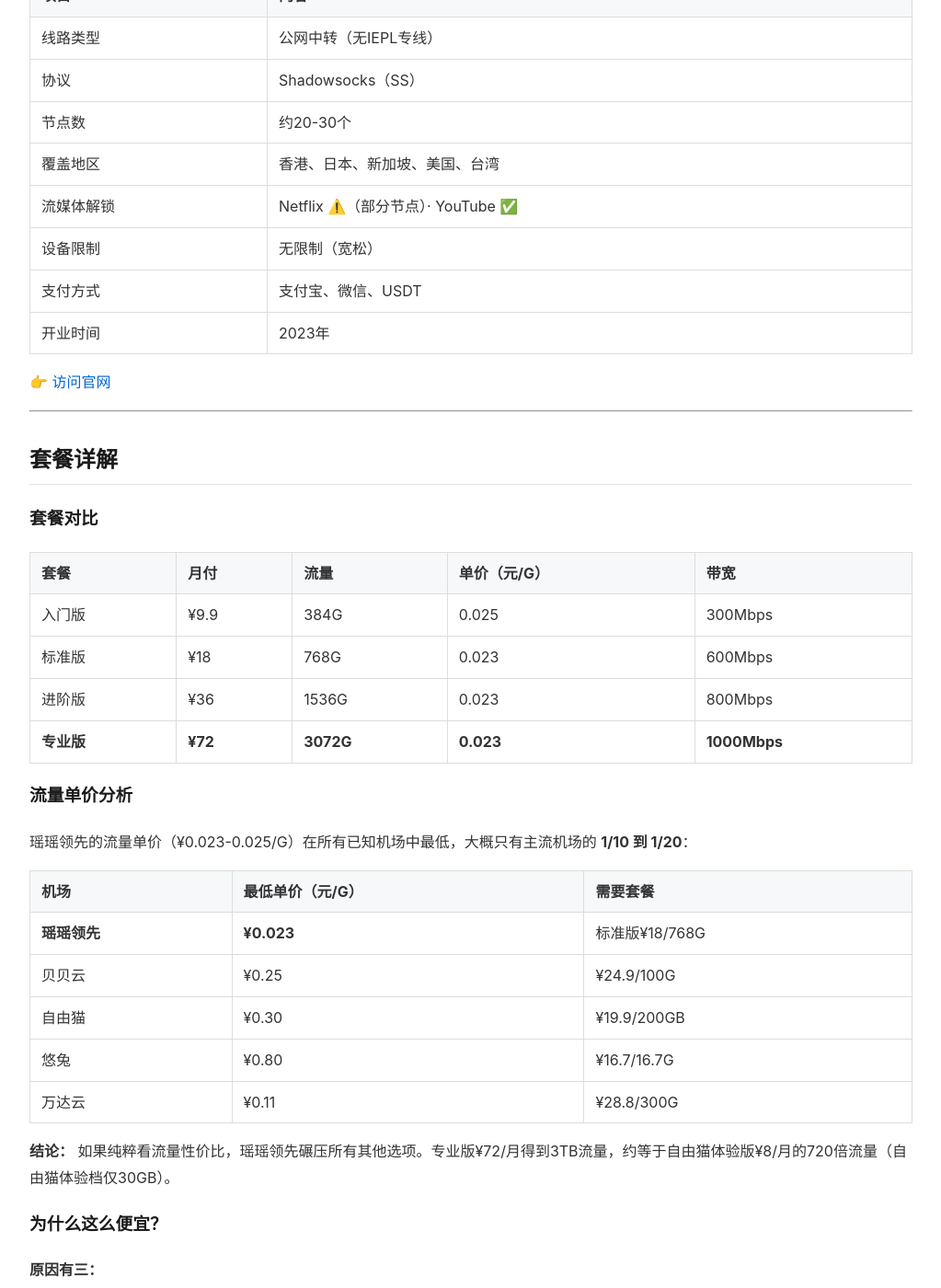
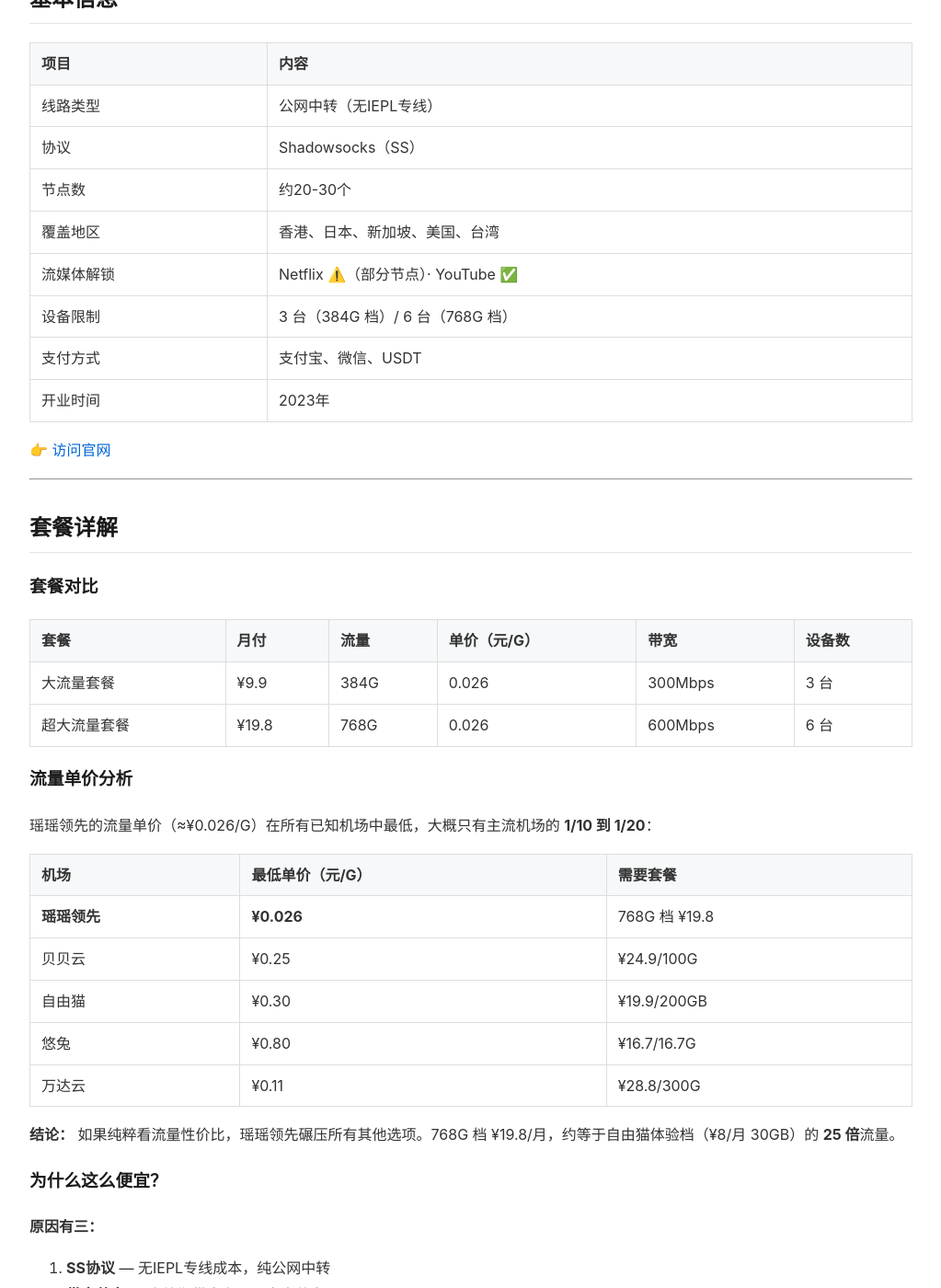
Before and after one commit to yezuofan/free-internet-guide, a Jekyll site: the page built from airport-reviews/yaoyaolingxian.md, in a window 1280 px wide and 1400 px high, scrolled down 318 px. Shown: the whole window at 92% size, without its empty margins (128-1151 px from the left). Built offline with Jekyll 4.4.1, drawn with Linux system fonts in a browser that asks for light colours; some of the changed text lies outside the part shown.

Commit message:
Fix Yaoyao Lingxian review: sync plans to 2 tiers and device limits

```diff
--- a/airport-reviews/yaoyaolingxian.md
+++ b/airport-reviews/yaoyaolingxian.md
@@ -3,11 +3,13 @@ title: 瑶瑶领先
 description: 瑶瑶领先机场评测 — SS协议大流量，¥9.9/384G起，量大便宜
 url: https://yyssr.org/auth/register?code=d326dda059
 tags: [机场, 便宜, 大流量, SS, 性价比]
-update_date: "2026-06-11"
+update_date: "2026-09-19"
 ---
 
 # 瑶瑶领先（YaoYao LingXian）深度评测
 
+> 📅 **2026-09-19 更新：套餐已简化为 2 档**（¥9.9/384G、¥19.8/768G），设备上限 3 台 / 6 台；支持包月/包季/包年（包季、包年一次性给满总流量）。以下价格已按官网后台核对。
+>
 > **一句话：¥9.9/384G，这个流量单价在全部机场中最低。如果你需要的是"用完即弃的大流量"，瑶瑶领先是性价比之王。但如果你追求稳定性，它不适合当主力。**
 
 ## 基本信息
@@ -19,7 +21,7 @@ update_date: "2026-06-11"
 | 节点数 | 约20-30个 |
 | 覆盖地区 | 香港、日本、新加坡、美国、台湾 |
 | 流媒体解锁 | Netflix ⚠️（部分节点）· YouTube ✅ |
-| 设备限制 | 无限制（宽松） |
+| 设备限制 | 3 台（384G 档）/ 6 台（768G 档） |
 | 支付方式 | 支付宝、微信、USDT |
 | 开业时间 | 2023年 |
 
@@ -31,26 +33,24 @@ update_date: "2026-06-11"
 
 ### 套餐对比
 
-| 套餐 | 月付 | 流量 | 单价（元/G） | 带宽 |
-|:----|:----|:----|:-----------|:----|
-| 入门版 | ¥9.9 | 384G | 0.025 | 300Mbps |
-| 标准版 | ¥18 | 768G | 0.023 | 600Mbps |
-| 进阶版 | ¥36 | 1536G | 0.023 | 800Mbps |
-| **专业版** | **¥72** | **3072G** | **0.023** | **1000Mbps** |
+| 套餐 | 月付 | 流量 | 单价（元/G） | 带宽 | 设备数 |
+|:----|:----|:----|:-----------|:----|:------|
+| 大流量套餐 | ¥9.9 | 384G | 0.026 | 300Mbps | 3 台 |
+| 超大流量套餐 | ¥19.8 | 768G | 0.026 | 600Mbps | 6 台 |
 
 ### 流量单价分析
 
-瑶瑶领先的流量单价（¥0.023-0.025/G）在所有已知机场中最低，大概只有主流机场的 **1/10 到 1/20**：
+瑶瑶领先的流量单价（≈¥0.026/G）在所有已知机场中最低，大概只有主流机场的 **1/10 到 1/20**：
 
 | 机场 | 最低单价（元/G） | 需要套餐 |
 |:----|:--------------|:--------|
-| **瑶瑶领先** | **¥0.023** | 标准版¥18/768G |
+| **瑶瑶领先** | **¥0.026** | 768G 档 ¥19.8 |
 | 贝贝云 | ¥0.25 | ¥24.9/100G |
 | 自由猫 | ¥0.30 | ¥19.9/200GB |
 | 悠兔 | ¥0.80 | ¥16.7/16.7G |
 | 万达云 | ¥0.11 | ¥28.8/300G |
 
-**结论：** 如果纯粹看流量性价比，瑶瑶领先碾压所有其他选项。专业版¥72/月得到3TB流量，约等于自由猫体验版¥8/月的720倍流量（自由猫体验档仅30GB）。
+**结论：** 如果纯粹看流量性价比，瑶瑶领先碾压所有其他选项。768G 档 ¥19.8/月，约等于自由猫体验档（¥8/月 30GB）的 **25 倍**流量。
 
 ### 为什么这么便宜？
 
@@ -102,7 +102,7 @@ update_date: "2026-06-11"
 
 | 场景 | 理由 |
 |:----|:-----|
-| **大文件下载** | PT/BT/大文件拉取，3TB套餐任你下 |
+| **大文件下载** | PT/BT/大文件拉取，768G 档流量大 |
 | **备用线路** | 主力机场出问题时临时顶替 |
 | **轻量翻阅** | 浏览网页、看新闻、社交媒体足够 |
 | **预算极度有限** | ¥9.9/384G，月付无压力 |
@@ -125,11 +125,11 @@ update_date: "2026-06-11"
 | 对比维度 | 瑶瑶领先 | 贝贝云 | 光年梯 |
 |:--------|:--------|:------|:-------|
 | 月费门槛 | ¥9.9/384G | ¥24.9/100G | ¥18/420G |
-| 流量单价 | ¥0.025/G | ¥0.25/G | ¥0.043/G |
+| 流量单价 | ¥0.026/G | ¥0.25/G | ¥0.043/G |
 | 协议 | SS | VMess | VMess+SS |
 | 线路 | 公网中转 | 中转 | 中转 |
 | 4K能力 | ❌不行 | ✅可以 | ✅可以 |
-| 设备限制 | 不限 | 3-8台 | 不限 |
+| 设备限制 | 3 / 6 台 | 3-8台 | 不限 |
 
 **结论：** 瑶瑶领先是**流量最大、价格最低**的选择，但速度也是三者中最慢的。贝贝云和光年梯贵一点但体验好很多。
 
@@ -141,10 +141,10 @@ update_date: "2026-06-11"
 |:-------|:--------|
 | 流量单价全网最低 | 速度一般，高峰期降速明显 |
 | ¥9.9超低入门门槛 | SS协议隐蔽性差 |
-| 专业版3TB超大流量 | 无专线，纯公网中转 |
+| 768G 档大流量（¥19.8） | 无专线，纯公网中转 |
 | 客户端兼容性强 | 节点数量有限（20-30个） |
-| 月付灵活 | 无年付优惠 |
-| 设备无限制 | 客服响应慢 |
+| 支持包月/包季/包年 | 只有两档套餐，可选空间小 |
+| 流量单价 ≈¥0.026/G | 客服响应慢 |
 
 ---
 
```
Also changed, not shown: other parts of airport-reviews/yaoyaolingxian.md (+1 -1 lines).
